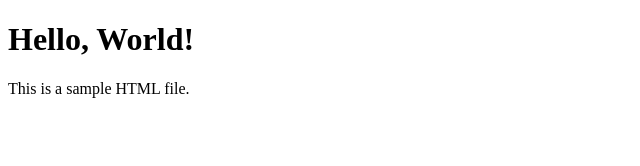
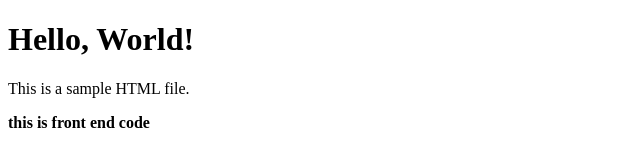
Before and after one commit to Ragavan30/samplerepo, a plain HTML site: page Index.html in a window 1280 px wide. Shown: the whole page, without its empty margins (0-640 px from the left). Drawn offline with Linux system fonts and the light colour scheme.

Commit message:
Front end code

```diff
--- a/Index.html
+++ b/Index.html
@@ -5,4 +5,5 @@
 <body>
     <h1>Hello, World!</h1>
     <p>This is a sample HTML file.</p>
+    <b>this is front end code</b>
 </body>
```
